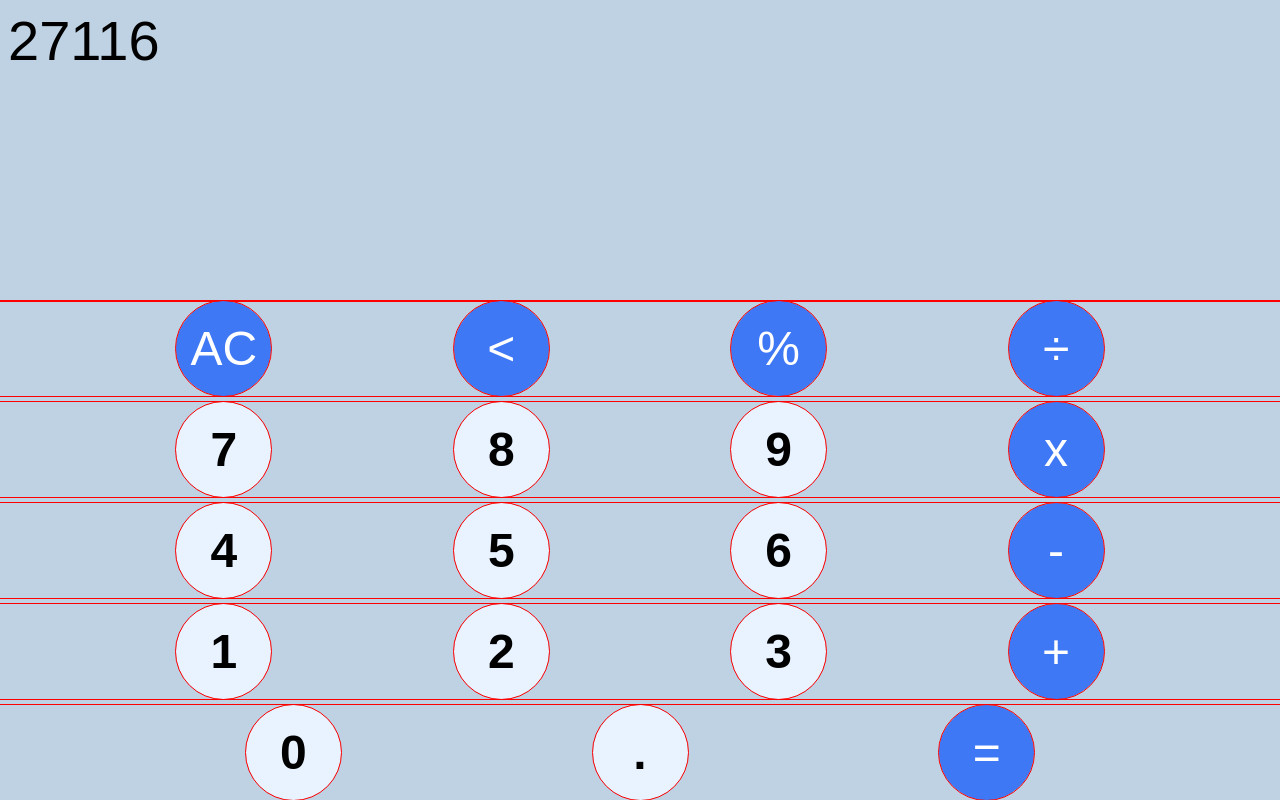
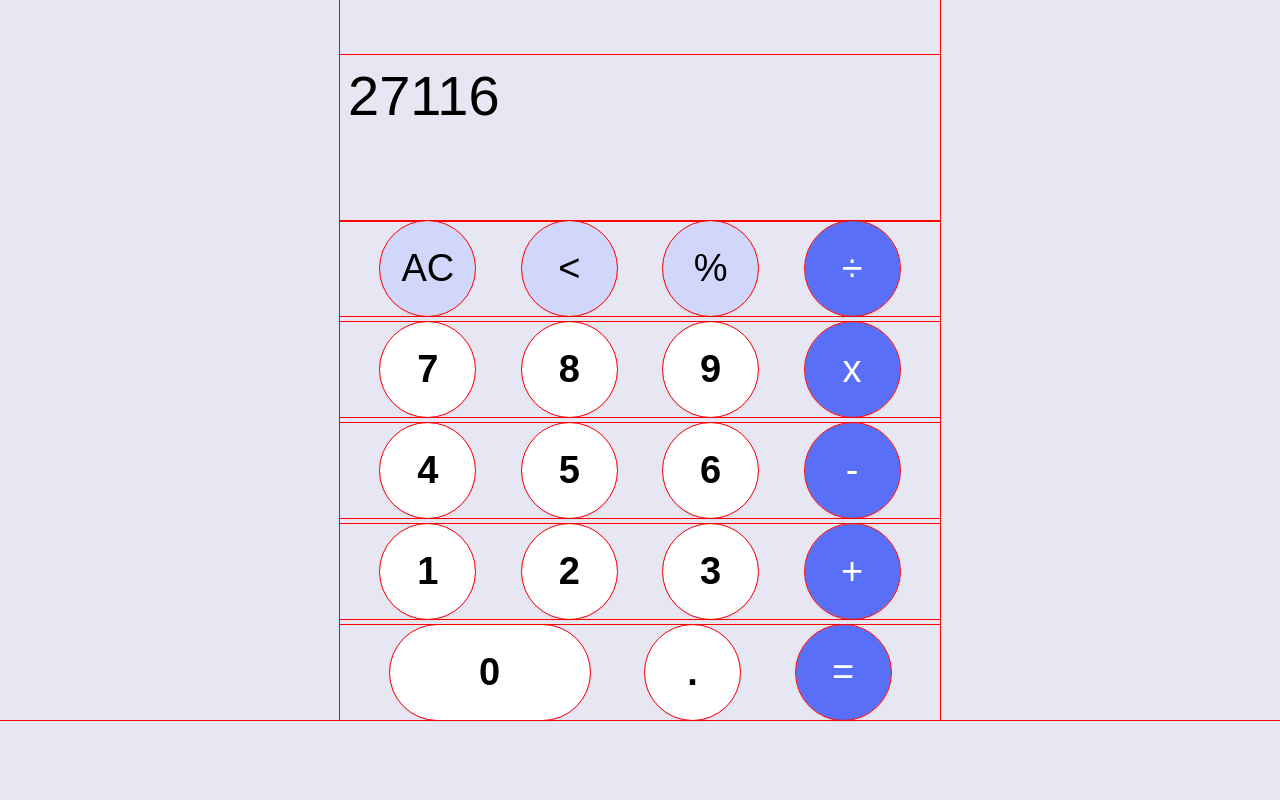
Before and after one commit to marco11c/Project-Calculator, a plain HTML site: page index.html in a window 1280 px wide. Drawn offline with Linux system fonts and the light colour scheme.

Commit message:
Fix CSS layout
Added some flexbox properties to space out buttons, moved display div down. Applied more consistent color.

```diff
--- a/styles.css
+++ b/styles.css
@@ -1,5 +1,5 @@
 body{
-    background-color: rgb(190, 210, 227);
+    background-color: rgb(230, 231, 243);
     margin: 0px;
     padding: 0px;
     font-family:Arial, Helvetica, sans-serif;
@@ -10,20 +10,23 @@ body{
 .calculator-container{
     display: flex;
     flex-direction: column;
-    height: 100vh;
+    justify-content: flex-end;
+    height: 90vh;
+    width: 95vw;
+    max-width: 600px;
+    margin: auto;
     box-sizing: content-box;
 }
 .display{
-    flex: 1 1 0;
-    height: 20%;
-    background-color: rgb(190, 210, 227);
+    height: 150px;
+    background-color: rgb(230, 231, 243);
     color: black;
     font-size: 56px;
     padding: 8px;
 }
 .buttons-container{
     display: flex;
-    flex: 1 1 0;
+    height: fit-content;
     flex-direction: column;
     width: 100%;
     gap: 6px;
@@ -32,17 +35,25 @@ body{
 .calc-button{
     display: block;
     width: 95px;
-    font-size: 48px;
+    font-size: 38px;
+    text-align: center;
     border-radius: 99px;
     border: none;
-    background-color:rgb(233, 242, 255);
+    background-color:white;
+    box-shadow: 0px 1px 3px rgb(207, 201, 228);
 }
 .number-button{
     font-weight: bold;
 }
-.operator-button, .action-button{
-    background-color: rgb(62, 120, 245);
+.action-button{
+    background-color:rgb(208, 215, 251);
+}
+.operator-button{
+    background-color: rgb(89, 111, 247);
     color: white;
+}
+.zero-button{
+    flex-basis: 200px;
 }
 .button-row, .last-button-row{
     display: flex;
```
